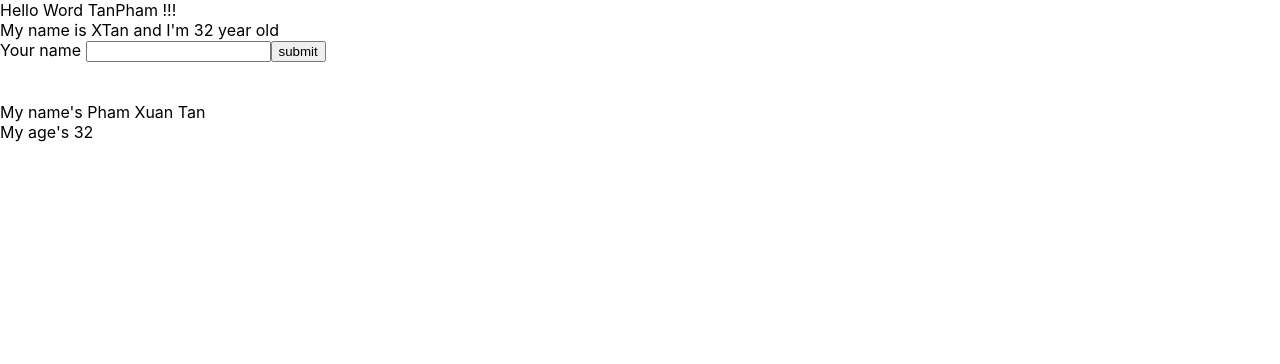
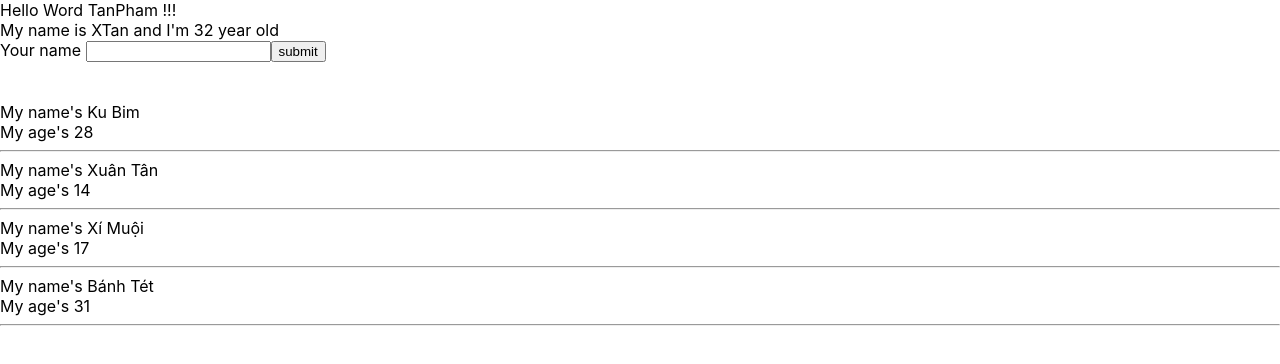
Before and after one commit to TanPham2808/ReactJS_Learning, a React (Create React App) app: page / in a window 1280 px wide. Shown: the top 364 px of the page. Built offline with nearby package versions, Linux system fonts and the light colour scheme.

Commit message:
Video #24: Xuất 1 danh sách ra UI theo ArrayObject

```diff
--- a/src/component/DisplayInfo.js
+++ b/src/component/DisplayInfo.js
@@ -4,11 +4,18 @@
 
     render() {
         // Sử dụng Destructuring
-        const { name, age } = this.props; // object
+        const { listUser } = this.props; // object
         return (
             <div>
-                <div>My name's {name}</div>
-                <div>My age's {age}</div>
+                {listUser.map((user) => {
+                    return (
+                        <div key={user.id}>
+                            <div>My name's {user.name}</div>
+                            <div>My age's {user.age}</div>
+                            <hr />
+                        </div>
+                    )
+                })}
             </div>
         )
     }
--- a/src/component/MyComponent.js
+++ b/src/component/MyComponent.js
@@ -3,14 +3,25 @@
 import DisplayInfo from "./DisplayInfo";
 
 class MyComponent extends React.Component {
+
+    state = {
+        listUser: [
+            { id: 1, name: 'Ku Bim', age: 28 },
+            { id: 2, name: 'Xuân Tân', age: 14 },
+            { id: 3, name: 'Xí Muội', age: 17 },
+            { id: 4, name: 'Bánh Tét', age: 31 }
+        ]
+    }
+
     render() {
         return (
             <div>
                 <UserInfo />
-
                 <br /><br />
-
-                <DisplayInfo name="Pham Xuan Tan" age={32} />
+                <DisplayInfo
+                    listUser={this.state.listUser}
+                    user={this.state.listUser}
+                />
             </div>
         )
     }
```
